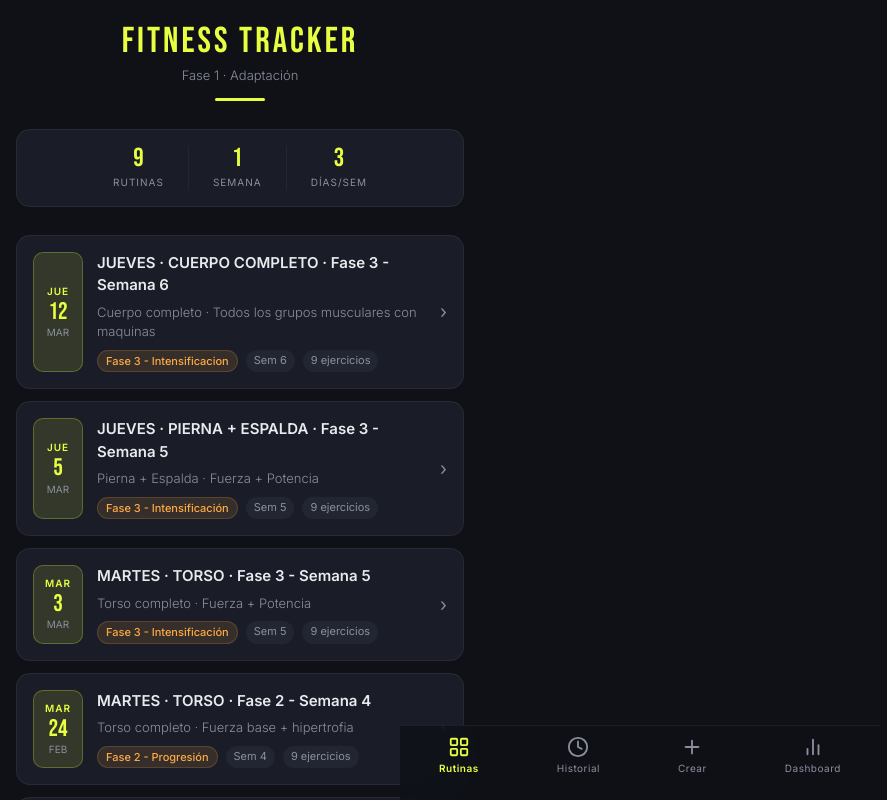
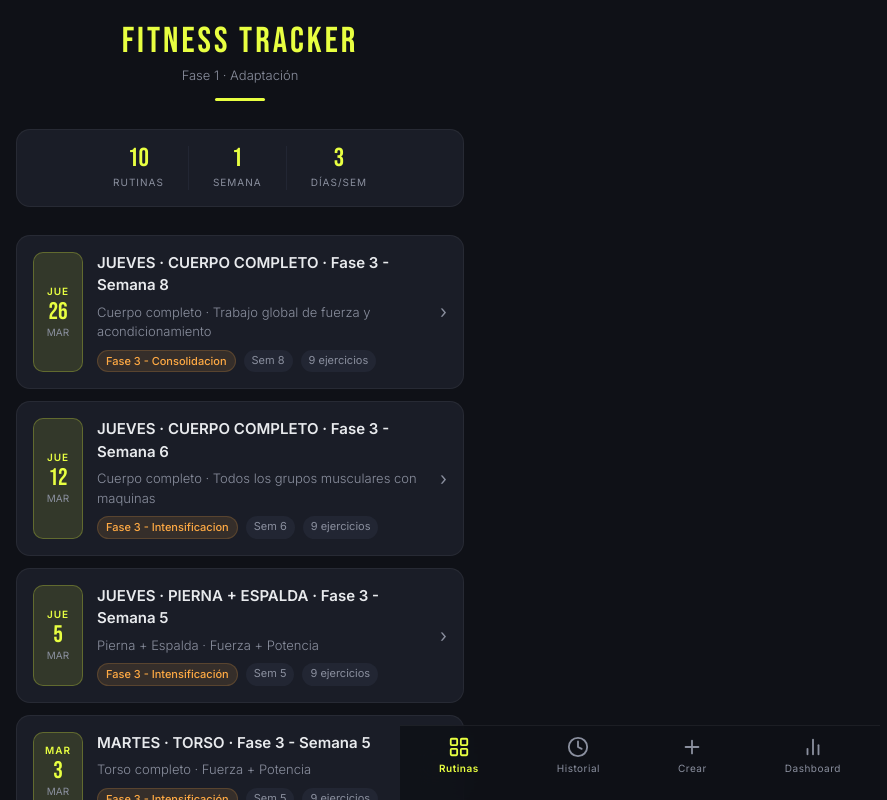
Before and after one commit to mdgdeveloper/gym26, a Next.js app: page / in a window 1280 px wide. Shown: the top 800 px of the page, without its empty margins (0-887 px from the left). Built offline with nearby package versions, Linux system fonts and the light colour scheme.

Commit message:
feat(new-routine): Thu26

```diff
--- a/data/index.ts
+++ b/data/index.ts
@@ -11,6 +11,7 @@ import martesTorsoFase2Semana4 from "./routines/martes-torso-fase2-semana4.json"
 import martesTorsoFase3Semana5 from "./routines/martes-torso-fase3-semana5.json";
 import juevesPiernaEspaldaFase3Semana5 from "./routines/jueves-pierna-espalda-fase3-semana5.json";
 import juevesCuerpoCompletoFase3Semana6 from "./routines/jueves-cuerpo-completo-fase3-semana6.json";
+import juevesCuerpoCompletoFase3Semana8 from "./routines/jueves-cuerpo-completo-fase3-semana8.json";
 
 // ─── ARRAY DE TODAS LAS RUTINAS ─── (orden: más reciente primero)
 const allRoutines: Routine[] = [
@@ -23,6 +24,7 @@ const allRoutines: Routine[] = [
   martesTorsoFase3Semana5 as unknown as Routine,
   juevesPiernaEspaldaFase3Semana5 as unknown as Routine,
   juevesCuerpoCompletoFase3Semana6 as unknown as Routine,
+  juevesCuerpoCompletoFase3Semana8 as unknown as Routine,
 ];
 
 export function getAllRoutines(): Routine[] {
--- /dev/null
+++ b/data/routines/jueves-cuerpo-completo-fase3-semana8.json
@@ -0,0 +1,268 @@
+{
+    "id": "jueves-cuerpo-completo-fase3-semana8",
+    "title": "JUEVES · CUERPO COMPLETO · Fase 3 - Semana 8",
+    "date": "2026-03-26",
+    "focus": "Cuerpo completo · Trabajo global de fuerza y acondicionamiento",
+    "phase": "Fase 3 - Consolidacion",
+    "week": 8,
+    "summary": {
+        "cardio": "6 min",
+        "warmup": "7 min",
+        "training": "42 min",
+        "stretch": "5 min"
+    },
+    "blocks": [
+        {
+            "type": "cardio",
+            "title": "Activacion general",
+            "description": "Cinta, bici o remo a ritmo medio para subir pulsaciones.",
+            "duration": "6 min",
+            "items": []
+        },
+        {
+            "type": "warmup",
+            "title": "Movilidad y activacion completa",
+            "duration": "7 min",
+            "items": [
+                {
+                    "text": "Movilidad de hombros y escapulas · 12 reps"
+                },
+                {
+                    "text": "Movilidad de cadera + tobillos · 10 reps por lado"
+                },
+                {
+                    "text": "Sentadilla al aire + alcance de brazos · 2 x 8"
+                },
+                {
+                    "text": "Bisagra de cadera sin carga · 2 x 10"
+                },
+                {
+                    "text": "Plancha frontal de activacion · 2 x 20s"
+                }
+            ]
+        },
+        {
+            "type": "stretch",
+            "title": "Estiramientos finales",
+            "duration": "5 min",
+            "items": [
+                {
+                    "bold": "Pecho y hombro:",
+                    "text": "30s por lado"
+                },
+                {
+                    "bold": "Espalda y dorsal:",
+                    "text": "30s por lado"
+                },
+                {
+                    "bold": "Cuadriceps e isquios:",
+                    "text": "30s por lado"
+                },
+                {
+                    "bold": "Gluteo y gemelo:",
+                    "text": "25-30s por lado"
+                }
+            ]
+        }
+    ],
+    "exercises": [
+        {
+            "id": "sentadilla-goblet-mancuerna",
+            "name": "Sentadilla Goblet con Mancuerna",
+            "order": 1,
+            "type": "principal",
+            "series": 4,
+            "reps": "8-10",
+            "rest": "2 min",
+            "weight": "moderado-alto",
+            "tip": "Mantén el torso firme y baja hasta un rango comodo sin colapsar rodillas.",
+            "steps": [
+                {
+                    "text": "Sujeta una mancuerna al pecho con pies al ancho de hombros."
+                },
+                {
+                    "text": "Desciende controlado llevando cadera hacia atras y rodillas alineadas."
+                },
+                {
+                    "text": "Empuja el suelo para subir manteniendo el abdomen activo."
+                }
+            ]
+        },
+        {
+            "id": "press-inclinado-mancuernas",
+            "name": "Press Inclinado con Mancuernas",
+            "order": 2,
+            "type": "principal",
+            "series": 4,
+            "reps": "8-10",
+            "rest": "2 min",
+            "weight": "moderado-alto",
+            "tip": "Controla la bajada y evita cerrar hombros al final del recorrido.",
+            "steps": [
+                {
+                    "text": "Ajusta banco inclinado y coloca pies firmes en el suelo."
+                },
+                {
+                    "text": "Baja mancuernas hacia linea media del pecho con codos a 45 grados."
+                },
+                {
+                    "text": "Empuja hacia arriba sin chocar mancuernas."
+                }
+            ]
+        },
+        {
+            "id": "remo-mancuerna-apoyo-banco",
+            "name": "Remo con Mancuerna con Apoyo en Banco",
+            "order": 3,
+            "type": "principal",
+            "series": 4,
+            "reps": "8-10 por lado",
+            "rest": "90s",
+            "weight": "moderado-alto",
+            "tip": "Lleva el codo hacia la cadera para cargar dorsal y espalda media.",
+            "steps": [
+                {
+                    "text": "Apoya mano y rodilla en banco manteniendo espalda neutra."
+                },
+                {
+                    "text": "Tira la mancuerna hacia el costado sin girar el tronco."
+                },
+                {
+                    "text": "Baja lento hasta extender brazo sin perder tension."
+                }
+            ]
+        },
+        {
+            "id": "peso-muerto-rumano-mancuernas",
+            "name": "Peso Muerto Rumano con Mancuernas",
+            "order": 4,
+            "type": "secundario",
+            "series": 3,
+            "reps": "10-12",
+            "rest": "90s",
+            "weight": "moderado",
+            "tip": "Mantén la espalda larga y siente el estiramiento en isquios.",
+            "steps": [
+                {
+                    "text": "Inicia de pie con mancuernas al frente y rodillas semieflexionadas."
+                },
+                {
+                    "text": "Empuja cadera hacia atras mientras deslizas las mancuernas cerca de piernas."
+                },
+                {
+                    "text": "Vuelve arriba apretando gluteos al final."
+                }
+            ]
+        },
+        {
+            "id": "jalon-pecho-agarre-neutro",
+            "name": "Jalon al Pecho en Polea (Agarre Neutro)",
+            "order": 5,
+            "type": "secundario",
+            "series": 3,
+            "reps": "10-12",
+            "rest": "75s",
+            "weight": "moderado",
+            "tip": "Inicia cada repeticion con hombros abajo y pecho abierto.",
+            "steps": [
+                {
+                    "text": "Ajusta muslos bajo almohadilla y toma agarre neutro."
+                },
+                {
+                    "text": "Tira hacia la parte alta del pecho sin balancear el torso."
+                },
+                {
+                    "text": "Regresa controlado manteniendo tension en dorsales."
+                }
+            ]
+        },
+        {
+            "id": "zancadas-caminando-mancuernas",
+            "name": "Zancadas Caminando con Mancuernas",
+            "order": 6,
+            "type": "secundario",
+            "series": 3,
+            "reps": "10 por pierna",
+            "rest": "75s",
+            "weight": "moderado",
+            "tip": "Da pasos estables y mantén la rodilla delantera alineada con el pie.",
+            "steps": [
+                {
+                    "text": "Sujeta mancuernas a los lados y activa el abdomen."
+                },
+                {
+                    "text": "Avanza en zancada hasta casi tocar el suelo con la rodilla trasera."
+                },
+                {
+                    "text": "Impulsa con la pierna delantera y continua alternando."
+                }
+            ]
+        },
+        {
+            "id": "elevaciones-laterales-mancuernas",
+            "name": "Elevaciones Laterales con Mancuernas",
+            "order": 7,
+            "type": "secundario",
+            "series": 3,
+            "reps": "12-15",
+            "rest": "60s",
+            "weight": "ligero-moderado",
+            "tip": "Sube hasta la linea de hombros sin encoger trapecios.",
+            "steps": [
+                {
+                    "text": "Colocate de pie con leve flexion de codos."
+                },
+                {
+                    "text": "Eleva los brazos hacia los lados en arco controlado."
+                },
+                {
+                    "text": "Desciende lento sin perder postura."
+                }
+            ]
+        },
+        {
+            "id": "plancha-toque-hombro",
+            "name": "Plancha con Toque de Hombro",
+            "order": 8,
+            "type": "core",
+            "series": 3,
+            "reps": "20 toques",
+            "rest": "45s",
+            "weight": "peso corporal",
+            "tip": "Evita rotar caderas y mantén el cuerpo en bloque.",
+            "steps": [
+                {
+                    "text": "Colocate en plancha alta con pies un poco abiertos."
+                },
+                {
+                    "text": "Toca hombro contrario alternando manos sin mover la cadera."
+                },
+                {
+                    "text": "Mantén respiracion constante durante toda la serie."
+                }
+            ]
+        },
+        {
+            "id": "dead-bug-controlado",
+            "name": "Dead Bug Controlado",
+            "order": 9,
+            "type": "core",
+            "series": 3,
+            "reps": "10 por lado",
+            "rest": "45s",
+            "weight": "peso corporal",
+            "tip": "Presiona la zona lumbar contra el suelo durante cada extension.",
+            "steps": [
+                {
+                    "text": "Acostado boca arriba con brazos arriba y caderas a 90 grados."
+                },
+                {
+                    "text": "Extiende brazo y pierna opuesta de forma lenta y controlada."
+                },
+                {
+                    "text": "Vuelve al centro y alterna lados sin perder tension abdominal."
+                }
+            ]
+        }
+    ]
+}
```
